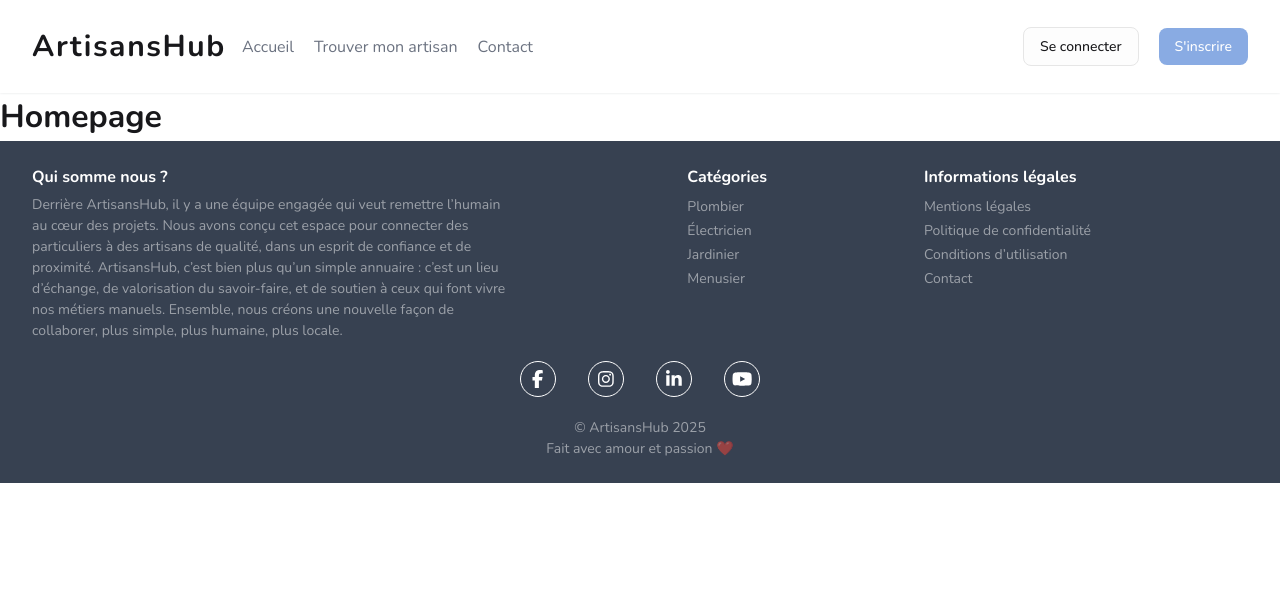
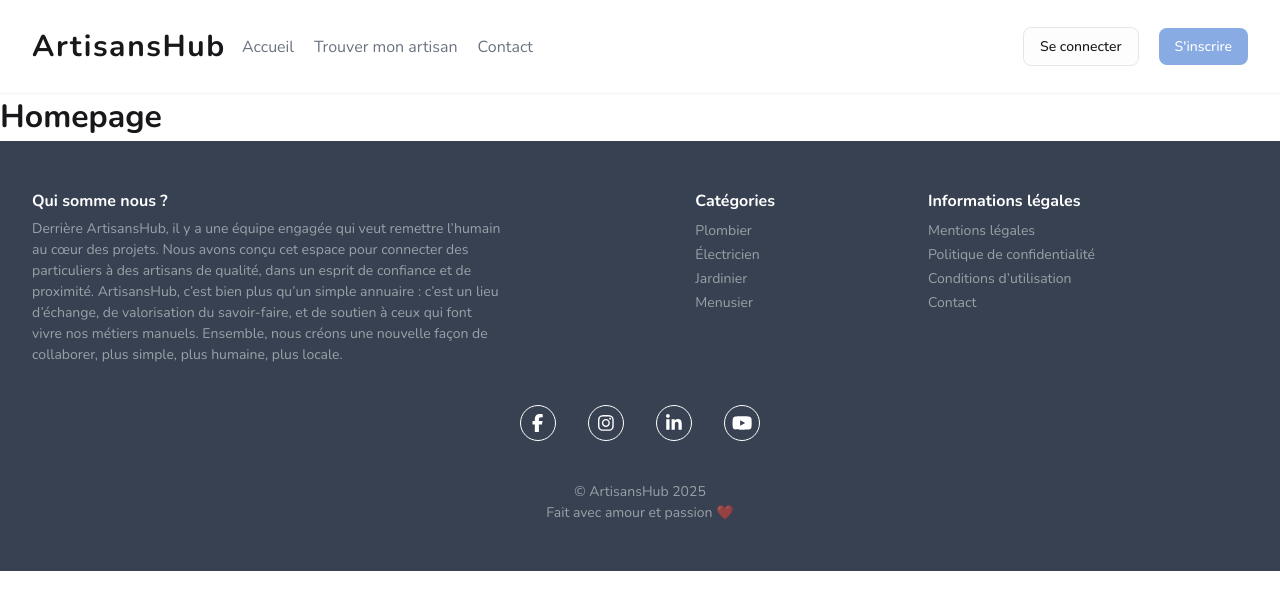
Before and after one commit to David-Hoang/artisanshub-front, a React (Vite) app: page / in a window 1280 px wide. Shown: the top 610 px of the page. Built offline with nearby package versions, Linux system fonts and the light colour scheme.

Commit message:
update padding footer

```diff
--- a/src/components/Footer.scss
+++ b/src/components/Footer.scss
@@ -11,16 +11,16 @@ footer {
 
     & div.footer-wrapper {
         max-width: var.$bp-xl;
-        padding : 1.5rem 2rem;
+        padding : 3rem 2rem;
 
         display : flex;
         flex-direction: column;
-        gap : var.$gap-xl;
+        gap : 2.5rem;
 
         & div.footer-main-section {
             display : flex;
             flex-direction: column;
-            gap : var.$gap-xl;
+            gap : 2.5rem;
 
             & div.footer-about-us, div.footer-list {
                 text-align: center;
@@ -46,8 +46,7 @@ footer {
 
                         &:hover {
                             color : var.$full-white;
-                            transition: all;
-                            transition-duration: 0.1s;
+                            transition: all 0.1s;
                         }
 
                     }
@@ -80,8 +79,7 @@ footer {
 
                     &:hover {
                         color : var.$gray;
-                        transition: all;
-                        transition-duration: 0.2s;
+                        transition: all 0.1s;
                     }
                 }
             }
--- a/src/context/AuthContext.jsx
+++ b/src/context/AuthContext.jsx
@@ -22,12 +22,12 @@ export const AuthController = ({ children }) => {
         first_name : "",
         last_name : "",
         email : "",
-        username : null,
-        role : null,
+        username : "",
+        role : "",
         password : "",
         phone : "",
         city : "",
-        region : null,
+        region : "",
         zipcode : "",
     })
 
--- a/src/pages/Register.jsx
+++ b/src/pages/Register.jsx
@@ -14,7 +14,7 @@ import SpinLoader from "../components/form/SpinLoader.jsx";
 function Register() {
     const apiBase = import.meta.env.VITE_MAIN_API_URI;
     const {handleRegister, isLoading, formRegister, setFormRegister, errorFormRegister, errorMessage} = useContext(AuthContext);
-    const [regions, setRegions] = useState(null);
+    const [regions, setRegions] = useState([]);
 
     const fetchRegions = async () => {
         try {
```
